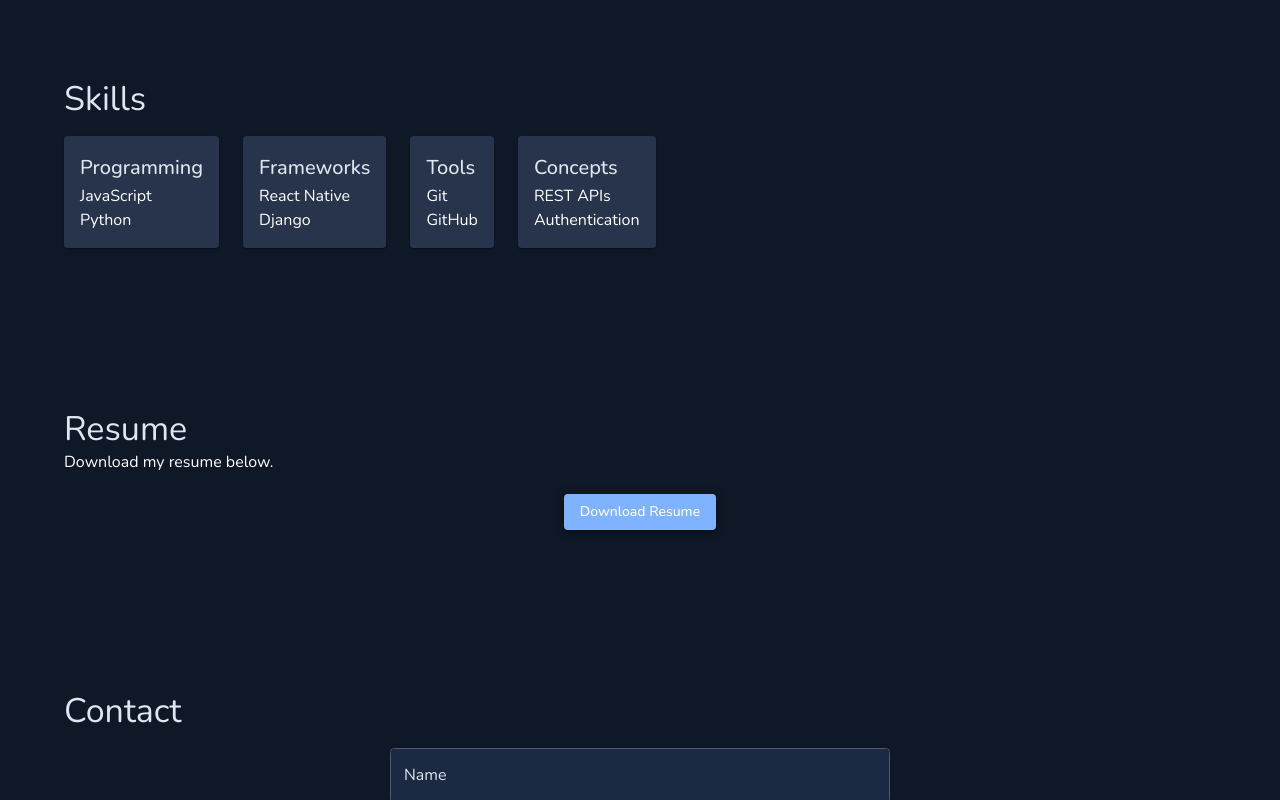
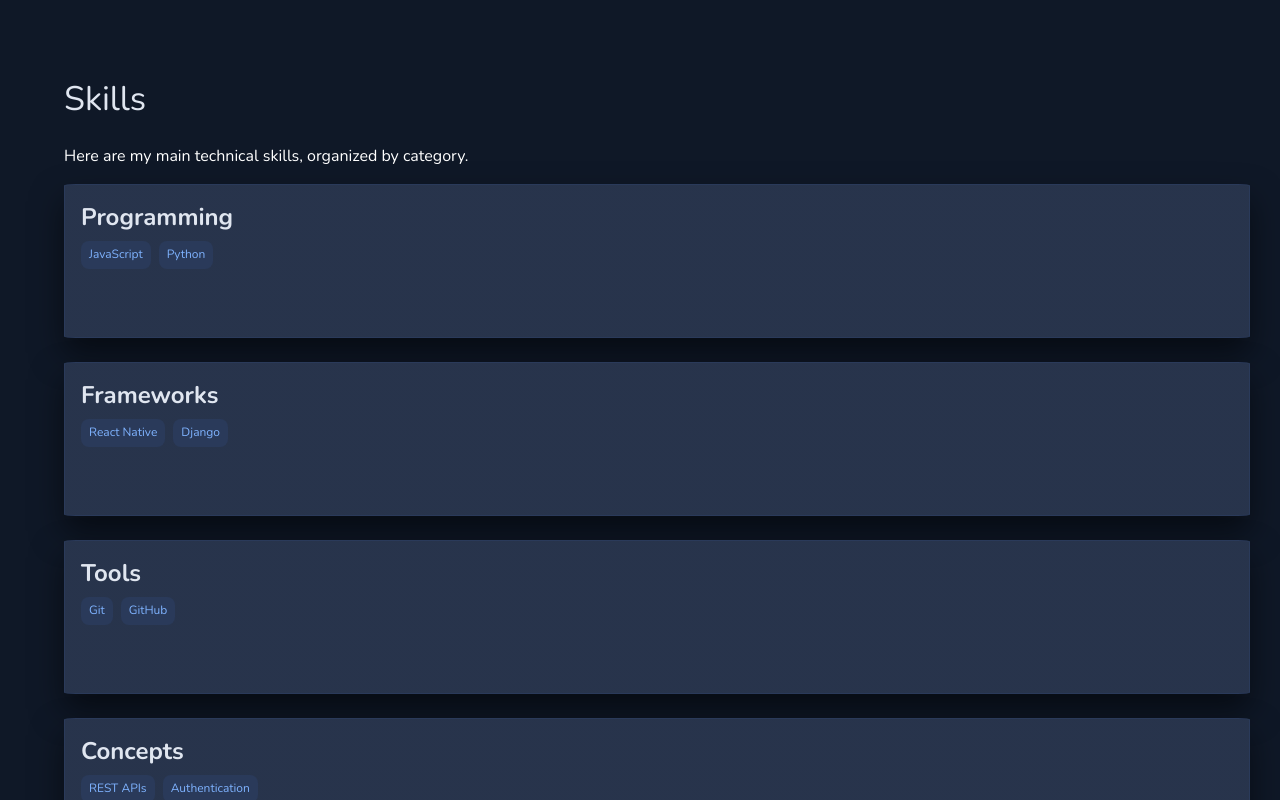
Before and after one commit to Kheijhackt/portfolio, a React (Vite) app: page / in a window 1280 px wide. Shown: the part 1600-2400 px from the top of the page. Built offline with nearby package versions, Linux system fonts and the light colour scheme.

Commit message:
Fixed skill cards

```diff
--- /dev/null
+++ b/src/components/SkillsCard.jsx
@@ -0,0 +1,52 @@
+import { Card, Typography, Box } from "@mui/material";
+
+export default function SkillsCard({ title, skills }) {
+  return (
+    <Card
+      sx={{
+        width: "100%", // full horizontal space
+        bgcolor: "#1c2942",
+        color: "#e0e6f0",
+        mb: 3,
+        boxShadow: "0 2vh 4vh rgba(0,0,0,0.5)",
+        borderRadius: "1%",
+        overflow: "hidden",
+        display: "flex",
+        flexDirection: "column",
+        minHeight: "120px", // flexible height
+        position: "relative",
+        p: 2,
+      }}
+    >
+      {/* Card content */}
+      <Box>
+        {title && (
+          <Typography variant="h5" sx={{ fontWeight: 700, mb: 1 }}>
+            {title}
+          </Typography>
+        )}
+
+        {skills && (
+          <Box sx={{ display: "flex", flexWrap: "wrap", gap: 1 }}>
+            {skills.map((skill, i) => (
+              <Typography
+                key={i}
+                variant="caption"
+                sx={{
+                  backgroundColor: "#2a3a5a",
+                  px: 1,
+                  py: 0.5,
+                  borderRadius: "0.5rem",
+                  fontSize: "0.75rem",
+                  color: "#7fb3ff",
+                }}
+              >
+                {skill}
+              </Typography>
+            ))}
+          </Box>
+        )}
+      </Box>
+    </Card>
+  );
+}
--- a/src/sections/Skills.jsx
+++ b/src/sections/Skills.jsx
@@ -1,44 +1,31 @@
-import { Typography, Grid, Paper } from "@mui/material";
+import { Typography } from "@mui/material";
 import SectionWrapper from "../components/SectionWrapper";
+import SkillsCard from "../components/SkillsCard";
 
 export default function Skills() {
+  const skillsData = [
+    { title: "Programming", skills: ["JavaScript", "Python"] },
+    { title: "Frameworks", skills: ["React Native", "Django"] },
+    { title: "Tools", skills: ["Git", "GitHub"] },
+    { title: "Concepts", skills: ["REST APIs", "Authentication"] },
+  ];
+
   return (
     <SectionWrapper id="skills">
-      <Typography variant="h4">Skills</Typography>
+      {/* Section Title */}
+      <Typography variant="h4" sx={{ mb: 3 }}>
+        Skills
+      </Typography>
 
-      <Grid container spacing={3} marginTop={2}>
-        <Grid item xs={12} md={3}>
-          <Paper sx={{ padding: 2 }}>
-            <Typography variant="h6">Programming</Typography>
-            <Typography>JavaScript</Typography>
-            <Typography>Python</Typography>
-          </Paper>
-        </Grid>
+      {/* Section Intro */}
+      <Typography sx={{ mb: 2 }}>
+        Here are my main technical skills, organized by category.
+      </Typography>
 
-        <Grid item xs={12} md={3}>
-          <Paper sx={{ padding: 2 }}>
-            <Typography variant="h6">Frameworks</Typography>
-            <Typography>React Native</Typography>
-            <Typography>Django</Typography>
-          </Paper>
-        </Grid>
-
-        <Grid item xs={12} md={3}>
-          <Paper sx={{ padding: 2 }}>
-            <Typography variant="h6">Tools</Typography>
-            <Typography>Git</Typography>
-            <Typography>GitHub</Typography>
-          </Paper>
-        </Grid>
-
-        <Grid item xs={12} md={3}>
-          <Paper sx={{ padding: 2 }}>
-            <Typography variant="h6">Concepts</Typography>
-            <Typography>REST APIs</Typography>
-            <Typography>Authentication</Typography>
-          </Paper>
-        </Grid>
-      </Grid>
+      {/* Skills Cards */}
+      {skillsData.map((item, index) => (
+        <SkillsCard key={index} title={item.title} skills={item.skills} />
+      ))}
     </SectionWrapper>
   );
 }
```
